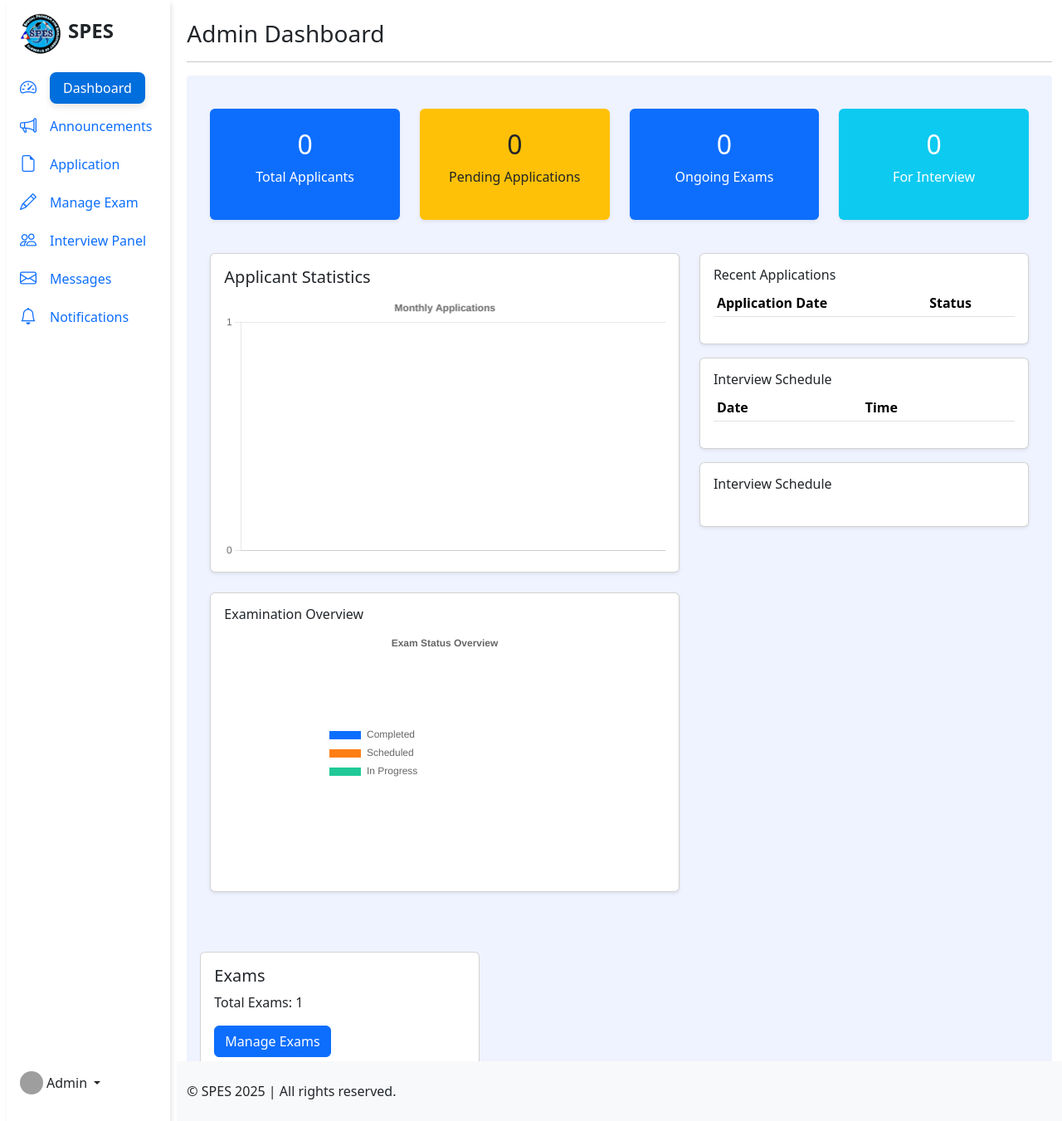
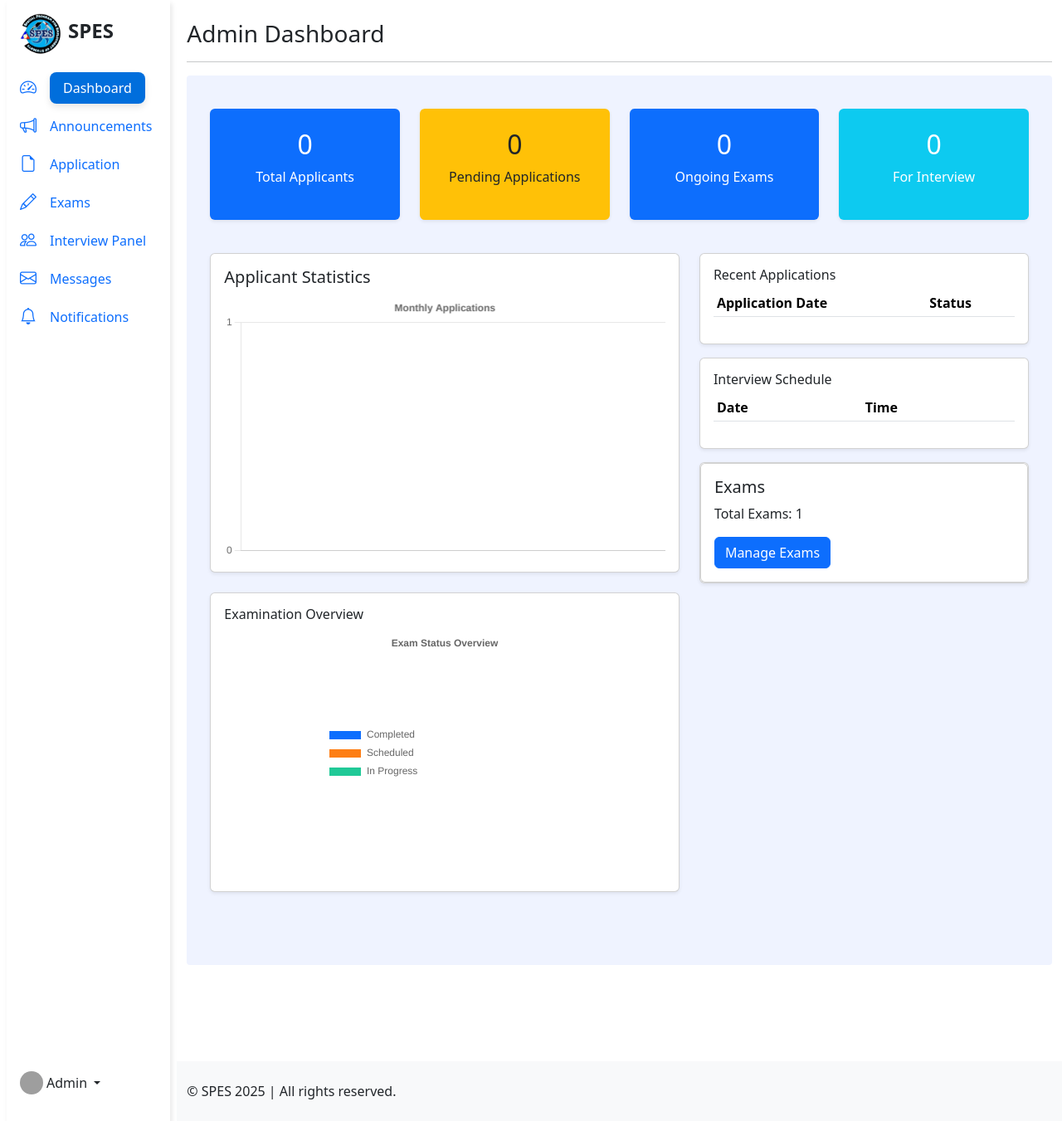
Before and after one commit to jericwin/SPES, a Flask app: page /admin/dashboard in a window 1280 px wide. Shown: the whole page at 83% size. Run offline with Flask 3, Linux system fonts and the light colour scheme; a user stored in the database is signed in; data comes from the database, SQL or seed files in the repository; data that the repository does not hold is empty; grey boxes are pictures that could not be loaded.

Commit message:
Refactor dashboard exams section: update link text from 'Manage Exam' to 'Exams' for clarity, and streamline the card layout by removing redundant code while maintaining the display of total exams and management button.

```diff
--- a/templates/admin/dashboard.html
+++ b/templates/admin/dashboard.html
@@ -128,7 +128,7 @@
                   class="nav-link px-sm-0 px-2"
                 >
                   <i class="fs-5 bi-pencil"></i
-                  ><span class="ms-3 d-none d-sm-inline">Manage Exam</span>
+                  ><span class="ms-3 d-none d-sm-inline">Exams</span>
                 </a>
               </li>
               <li>
@@ -363,36 +363,20 @@
                         </div>
                       </div>
                       <div class="card shadow-sm">
-                        <div class="card-body">
-                          <h6>Interview Schedule</h6>
-                          <table class="table table-sm">
-                            <tbody>
-                              <!-- dynamic data from database -->
-                              <!-- <tr>
-                                <td>April 20, 2025</td>
-                                <td>9:00 AM</td>
-                              </tr>
-                              <tr>
-                                <td>April 20, 2025</td>
-                                <td>1:00 PM</td>
-                              </tr> -->
-                            </tbody>
-                          </table>
-                        </div>
-                      </div>
-                    </div>
-                  </div>
-                </div>
-                <div class="col-md-4 mb-4">
                         <div class="card h-100">
                           <div class="card-body">
                             <h5 class="card-title">Exams</h5>
-                      <p class="card-text">Total Exams: {{ exam_count }}</p>
+                            <p class="card-text">
+                              Total Exams: {{ exam_count }}
+                            </p>
                             <a
                               href="{{ url_for('admin_exams') }}"
                               class="btn btn-primary"
                               >Manage Exams</a
                             >
+                          </div>
+                        </div>
+                      </div>
                     </div>
                   </div>
                 </div>
```
Lines whose indentation alone changed are shown as unchanged.
